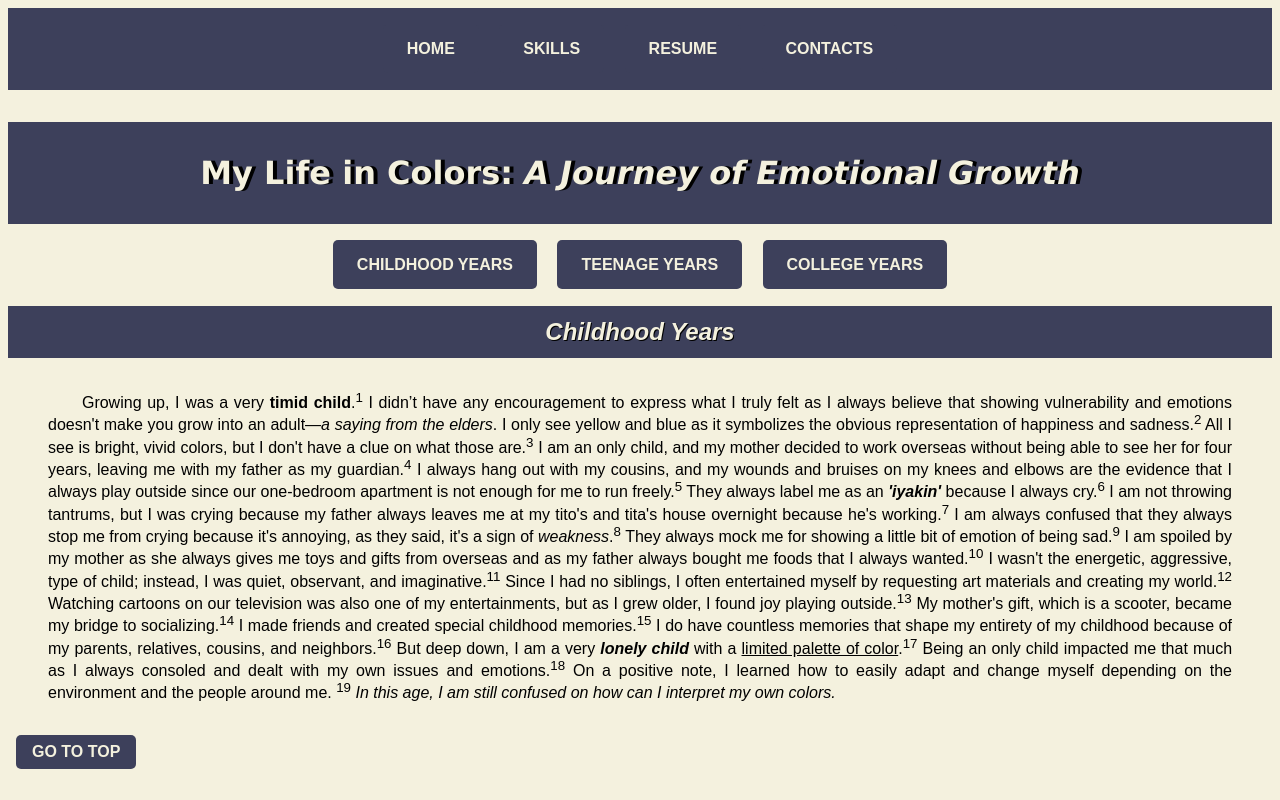
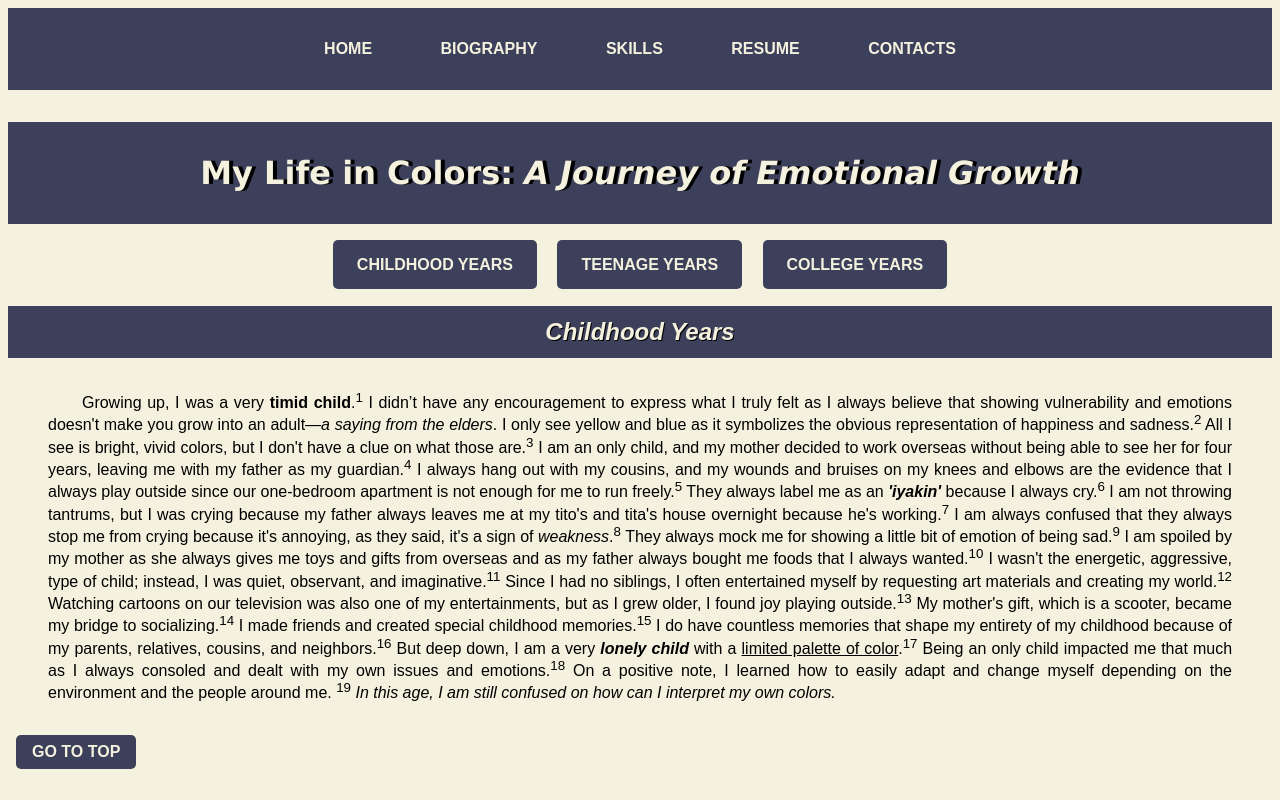
Before and after one commit to senielleb/..BIOGRAPHY, a plain HTML site: page index.html in a window 1280 px wide. Shown: the top 800 px of the page. Drawn offline with Linux system fonts and the light colour scheme.

Commit message:
Update index.html

```diff
--- a/index.html
+++ b/index.html
@@ -75,7 +75,7 @@
   <header>
         <nav class="nav">
             <a href="https://senielleb.github.io/LANDING-PAGE/">Home</a>
-            <a href="https://senielleb.github.io/..BIOGRAPHY/>Biography</a>
+            <a href="https://senielleb.github.io/..BIOGRAPHY/">Biography</a>
             <a href="https://senielleb.github.io/..SKILLS/">Skills</a>
             <a href="#">Resume</a>
             <a href="#">Contacts</a> <!-- Integrated Contact Me into the navigation -->
```
